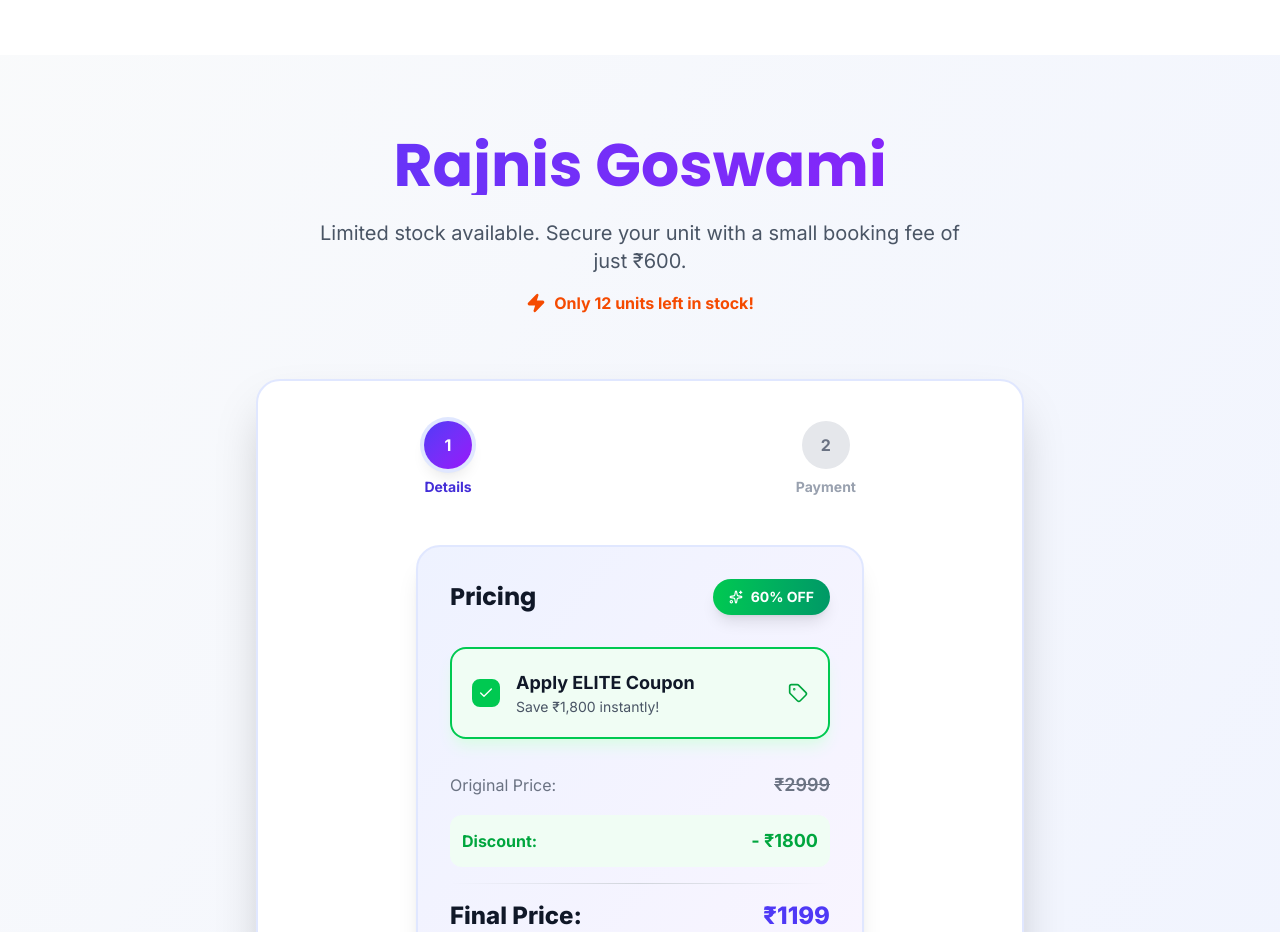
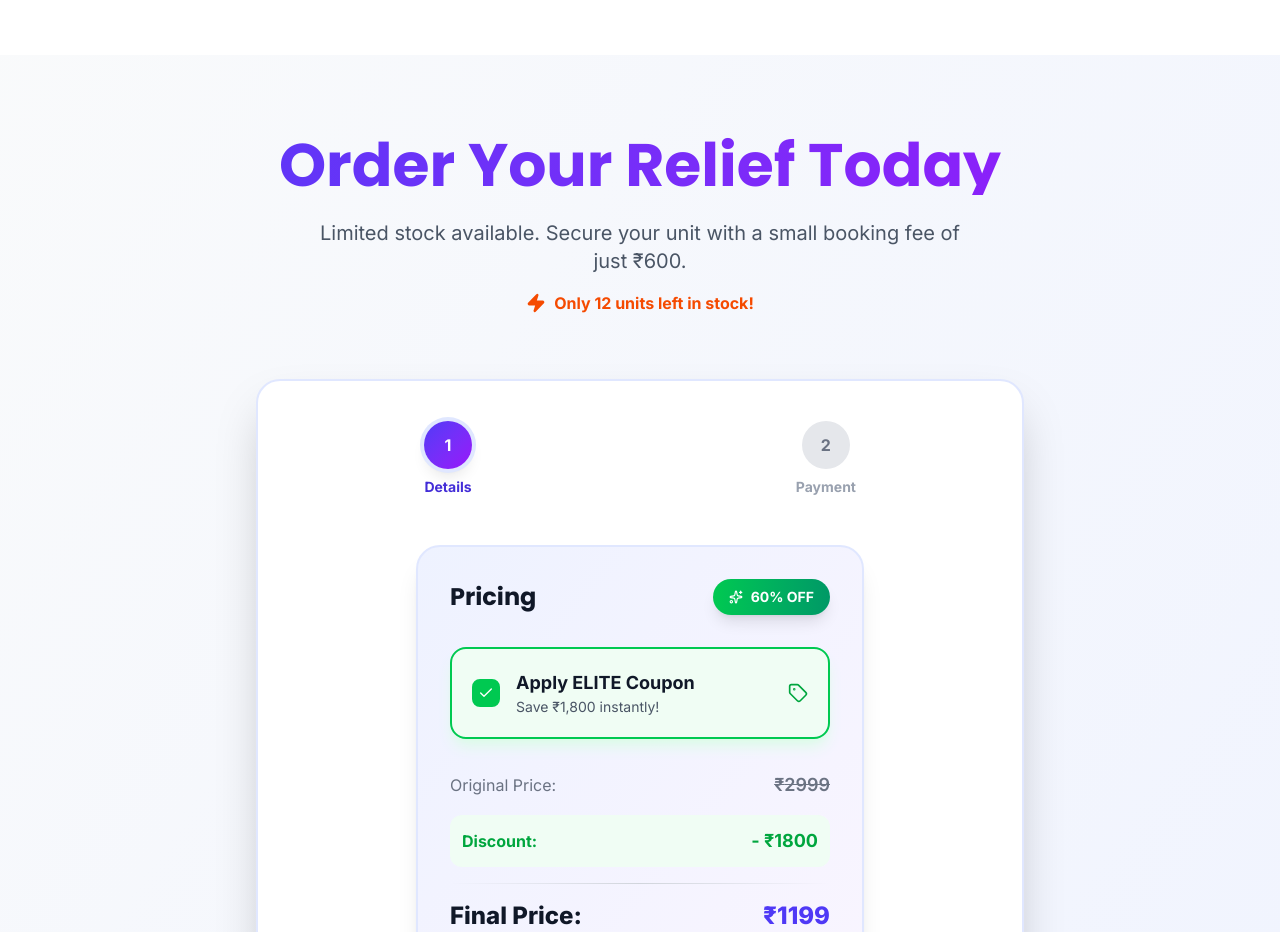
Before and after one commit to Ra533-c/Elitemarts_e_commerce, a Next.js app: page / in a window 1280 px wide. Shown: the part 2340-3272 px from the top of the page. Built offline with nearby package versions, Linux system fonts and the light colour scheme.

Commit message:
just try to update the web

```diff
--- a/src/app/page.js
+++ b/src/app/page.js
@@ -20,7 +20,7 @@ export default function Home() {
       <section className="py-12 sm:py-20 px-4 bg-gradient-to-br from-gray-50 to-indigo-50">
         <div className="text-center mb-12 sm:mb-16">
           <h2 className="text-3xl sm:text-4xl md:text-6xl font-bold bg-gradient-to-r from-indigo-600 to-purple-600 bg-clip-text text-transparent mb-4 sm:mb-6 px-4">
-            Rajnis Goswami
+            Order Your Relief Today
           </h2>
           <p className="text-gray-600 text-base sm:text-xl max-w-2xl mx-auto px-4">
             Limited stock available. Secure your unit with a small booking fee of just ₹600.
```
